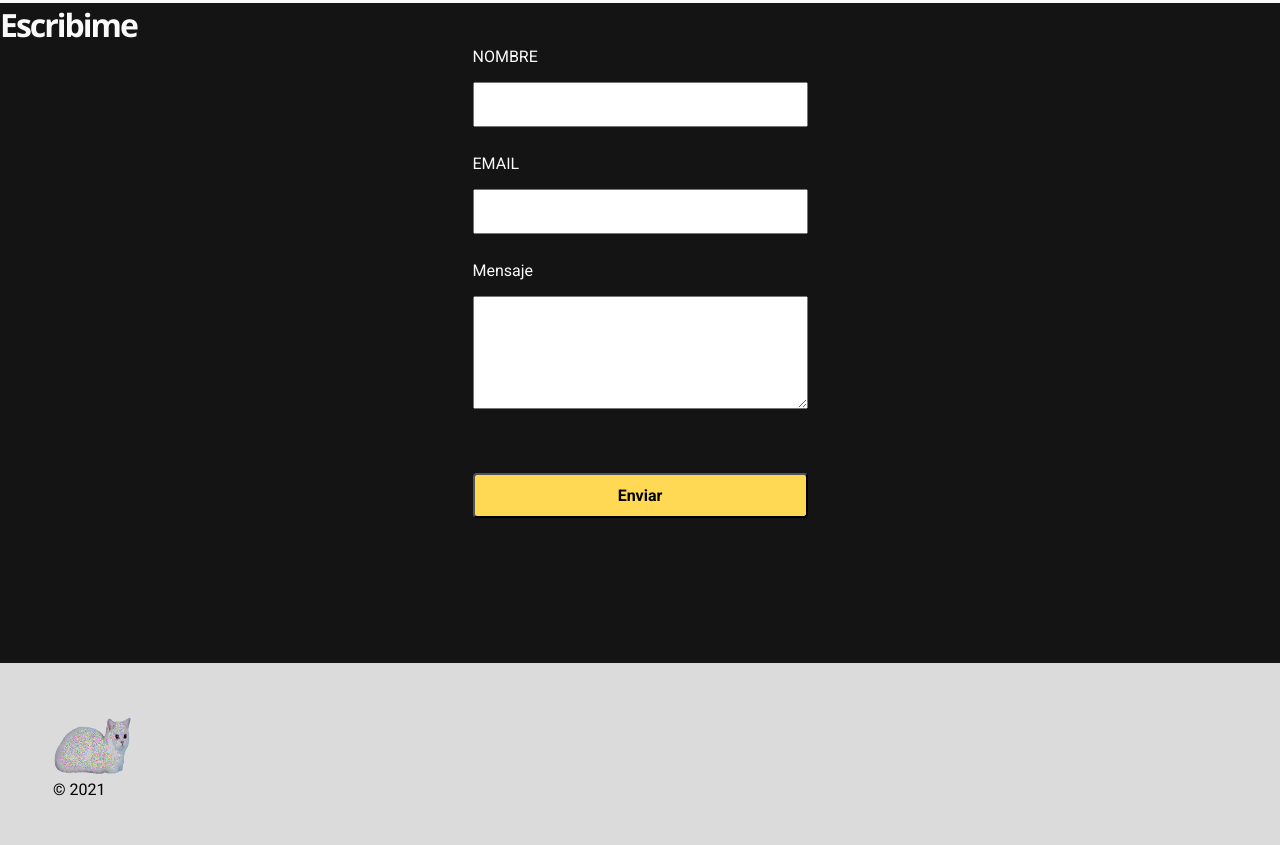
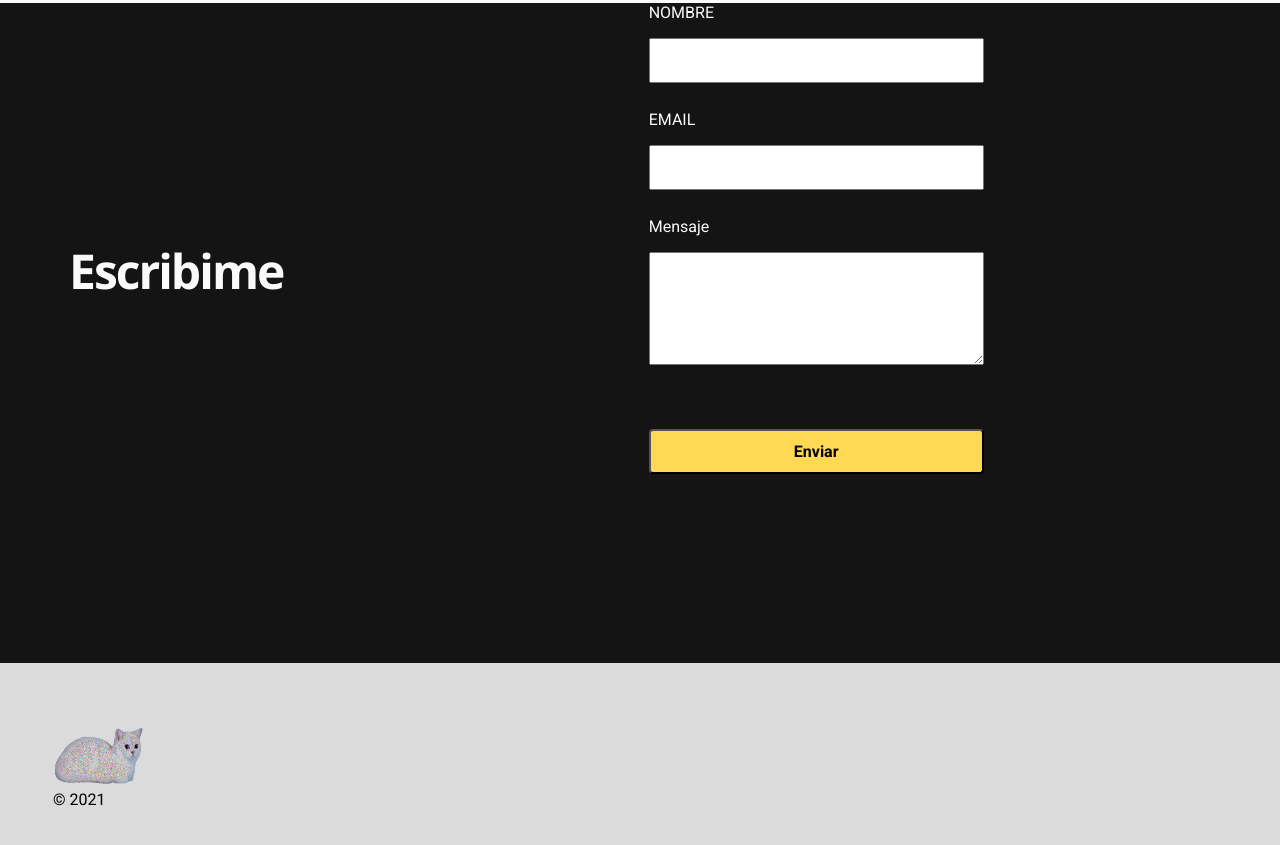
Before and after one commit to YasKetchup/maquetando-un-portfolio, a plain HTML site: page index.html in a window 1280 px wide. Shown: the part 1755-2600 px from the top of the page. Drawn offline with nearby package versions, Linux system fonts and the light colour scheme.

Commit message:
Avance de section 4 desktop

```diff
--- a/index.css
+++ b/index.css
@@ -58,8 +58,9 @@ body {
 }
 @media (min-width: 769px) {
   .logo {
+    margin-top: 10px;
     height: 60px;
-    width: 78px;
+    width: 90px;
   }
 }
 
@@ -326,9 +327,33 @@ body {
   background-color: #141414;
 }
 
+@media (min-width: 769px) {
+  .contenedor_section4 {
+    display: flex;
+    align-items: center;
+  }
+}
+
+.subtitulo4 {
+  color: #fafafa;
+  height: 44px;
+  font-family: "Open Sans";
+  font-weight: 700;
+  font-size: 32px;
+  letter-spacing: -2px;
+  text-align: center;
+  padding: 69px;
+}
+
+@media (min-width: 769px) {
+  .subtitulo4 {
+    font-size: 48px;
+  }
+}
+
 .contenedor-formulario {
   width: 335px;
-  height: 428px;
+  height: 469px;
   margin: auto;
 }
 
@@ -396,3 +421,7 @@ body {
 span {
   margin: 10px;
 }
+
+.boton-enviar {
+  height:;
+}
--- a/index.html
+++ b/index.html
@@ -118,7 +118,8 @@
         </div>
       </section>
       <section class="section4">
-        <div class="subtitulo">Escribime</div>
+        <div class="contenedor_section4">
+          <div class="subtitulo4">Escribime</div>
           <div class="contenedor-formulario">
             <div class="form">
               <div class="fieldset">
@@ -139,6 +140,7 @@
 
               <div class="form_button">
                 <button class="boton-enviar">Enviar</button>
+              </div>
             </div>
           </div>
         </div>
```
Lines whose indentation alone changed are shown as unchanged.
